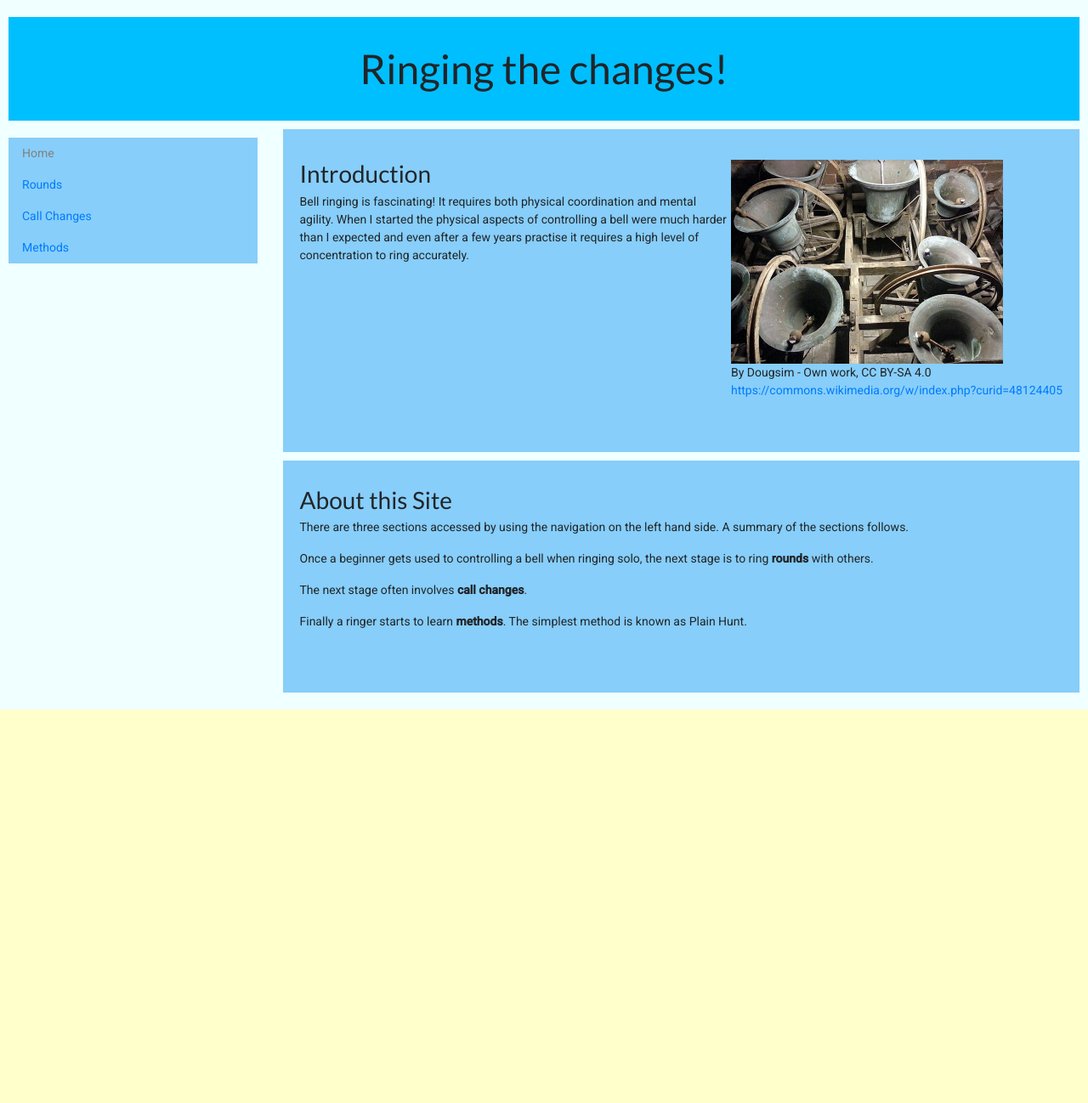
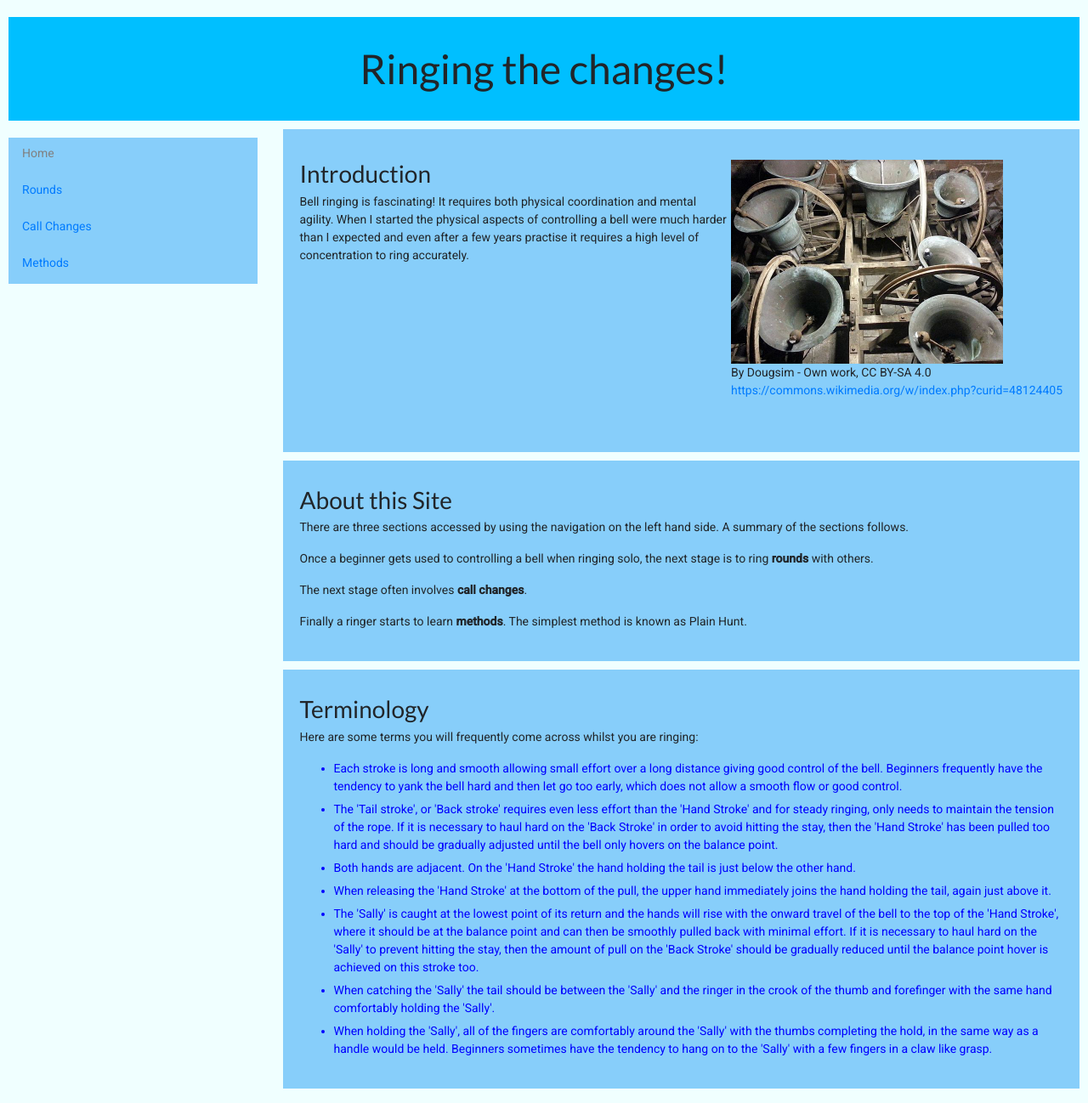
Before and after one commit to alpink/project0, a plain HTML site: page index.html in a window 1280 px wide. Shown: the whole page at 85% size. Before the commit the page ends 835 px from the top, so only its background shows below. Drawn offline with nearby package versions, Linux system fonts and the light colour scheme.

```diff
--- a/index.html
+++ b/index.html
@@ -65,7 +65,39 @@
 						<p>The next stage often involves <strong>call changes</strong>. </p>
 						<p>Finally a ringer starts to learn <strong>methods</strong>.
 						The simplest method is known as Plain Hunt. </p>
-						<p>&nbsp;</p>
+ 			 		</section>
+ 			 		<section>
+ 			 			<h3>Terminology</h3>
+						<p>Here are some terms you will frequently come across
+						whilst you are ringing: </p>
+							<ul>
+								<li> Each stroke is long and smooth allowing small effort over a long distance giving good control of the bell.
+										Beginners frequently have the tendency to yank the bell hard and then let go too early, which does not allow
+										a smooth flow or good control.
+
+								<li> The 'Tail stroke', or 'Back stroke' requires even less effort than the 'Hand Stroke' and for steady ringing,
+										only needs to maintain the tension of the rope. If it is necessary to haul hard on the 'Back Stroke'
+										in order to avoid hitting the stay, then the 'Hand Stroke' has been pulled too hard and should be gradually
+										adjusted until the bell only hovers on the balance point.
+
+								<li> Both hands are adjacent. On the 'Hand Stroke' the hand holding the tail is just below the other hand.
+
+								<li> When releasing the 'Hand Stroke' at the bottom of the pull, the upper hand immediately joins the hand
+										holding the tail, again just above it.
+
+								<li> The 'Sally' is caught at the lowest point of its return and the hands will rise with the onward travel
+										of the bell to the top of the 'Hand Stroke', where it should be at the balance point
+										and can then be smoothly pulled back with minimal effort. If it is necessary to haul hard on the 'Sally'
+										to prevent hitting the stay, then the amount of pull on the 'Back Stroke' should be gradually reduced
+										until the balance point hover is achieved on this stroke too.
+
+								<li> When catching the 'Sally' the tail should be between the 'Sally' and the ringer in the crook of the thumb
+										and forefinger with the same hand comfortably holding the 'Sally'.
+
+								<li> When holding the 'Sally', all of the fingers are comfortably around the 'Sally' with the thumbs completing the hold,
+										in the same way as a handle would be held. Beginners sometimes have the tendency to hang on to the 'Sally' with
+										a few fingers in a claw like grasp.
+							</ul>
 
 
  			 		</section>
--- a/scss/_vti_cnf/lists.scss
+++ b/scss/_vti_cnf/lists.scss
@@ -1,6 +1,10 @@
 vti_encoding:SR|utf8-nl
-vti_timelastmodified:TR|01 May 2020 16:29:03 -0000
+vti_timelastmodified:TR|04 May 2020 09:15:06 -0000
 vti_extenderversion:SR|12.0.0.0
-vti_cacheddtm:TX|01 May 2020 16:29:03 -0000
-vti_filesize:IR|620
 vti_backlinkinfo:VX|
+vti_modifiedby:SR|KA-HOME\\ka
+vti_author:SR|KA-HOME\\ka
+vti_nexttolasttimemodified:TW|04 May 2020 09:15:03 -0000
+vti_timecreated:TR|04 May 2020 09:15:06 -0000
+vti_cacheddtm:TX|04 May 2020 09:15:03 -0000
+vti_filesize:IR|604
--- a/scss/lists.scss
+++ b/scss/lists.scss
@@ -22,17 +22,17 @@
     text-align: center;
 }
 
-$color: lightgreen;
+$color: g;
 .success {
     @extend %message;
     background-color: $color;
 }
-$color: yellow;
+$color: y;
 .warning {
     @extend %message;
     background-color: $color;
 }
-$color:red;
+$color:r;
 .error {
     @extend %message;
     background-color: $color;
```
Also changed, not shown: _vti_cnf/callchanges.html (+4 -4 lines), _vti_cnf/index.html (+4 -4 lines), _vti_cnf/methods.html (+4 -4 lines), callchanges.html (+4 -4 lines), methods.html (+10 -6 lines), css/_vti_cnf/lists.css, css/lists.css, 1 other file.
